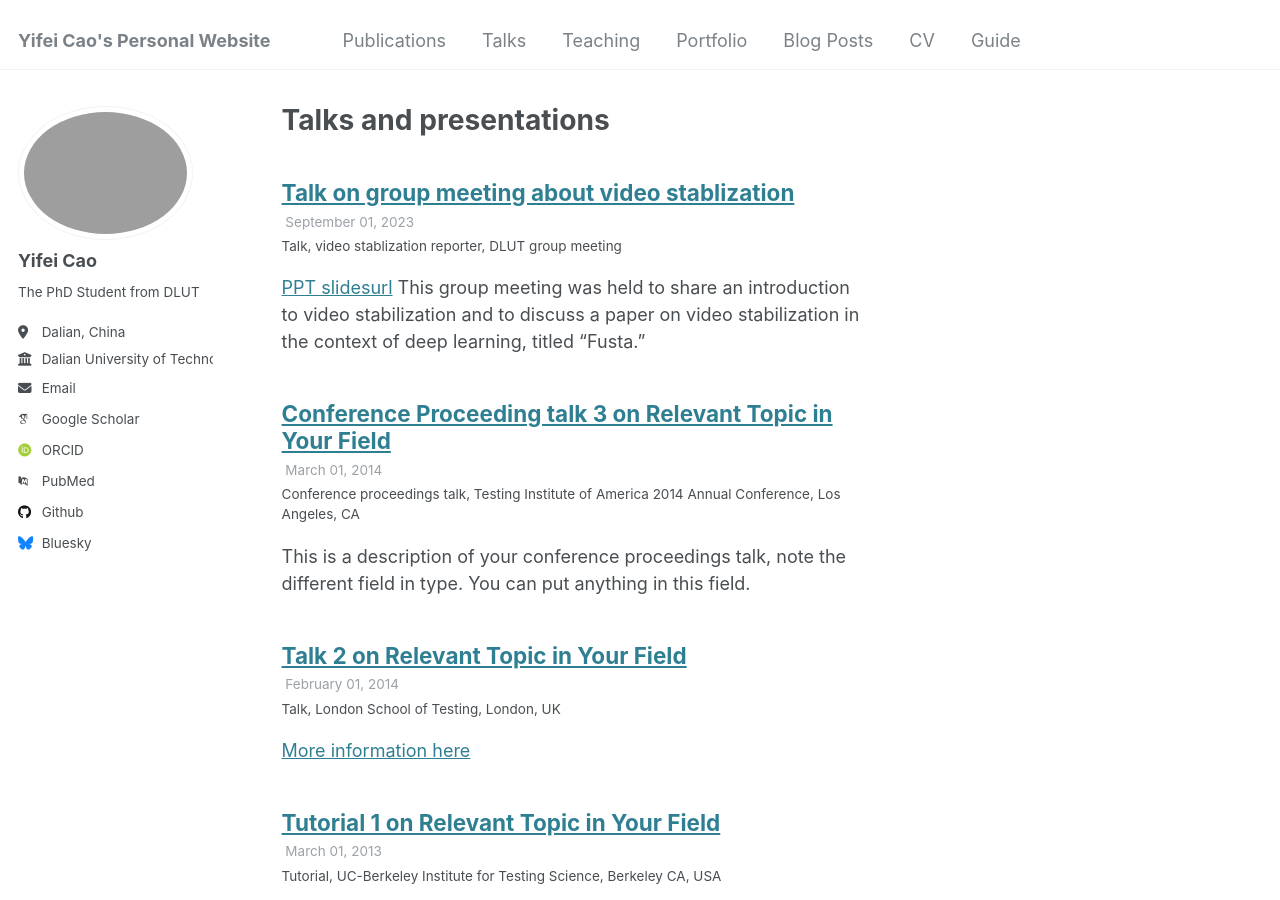
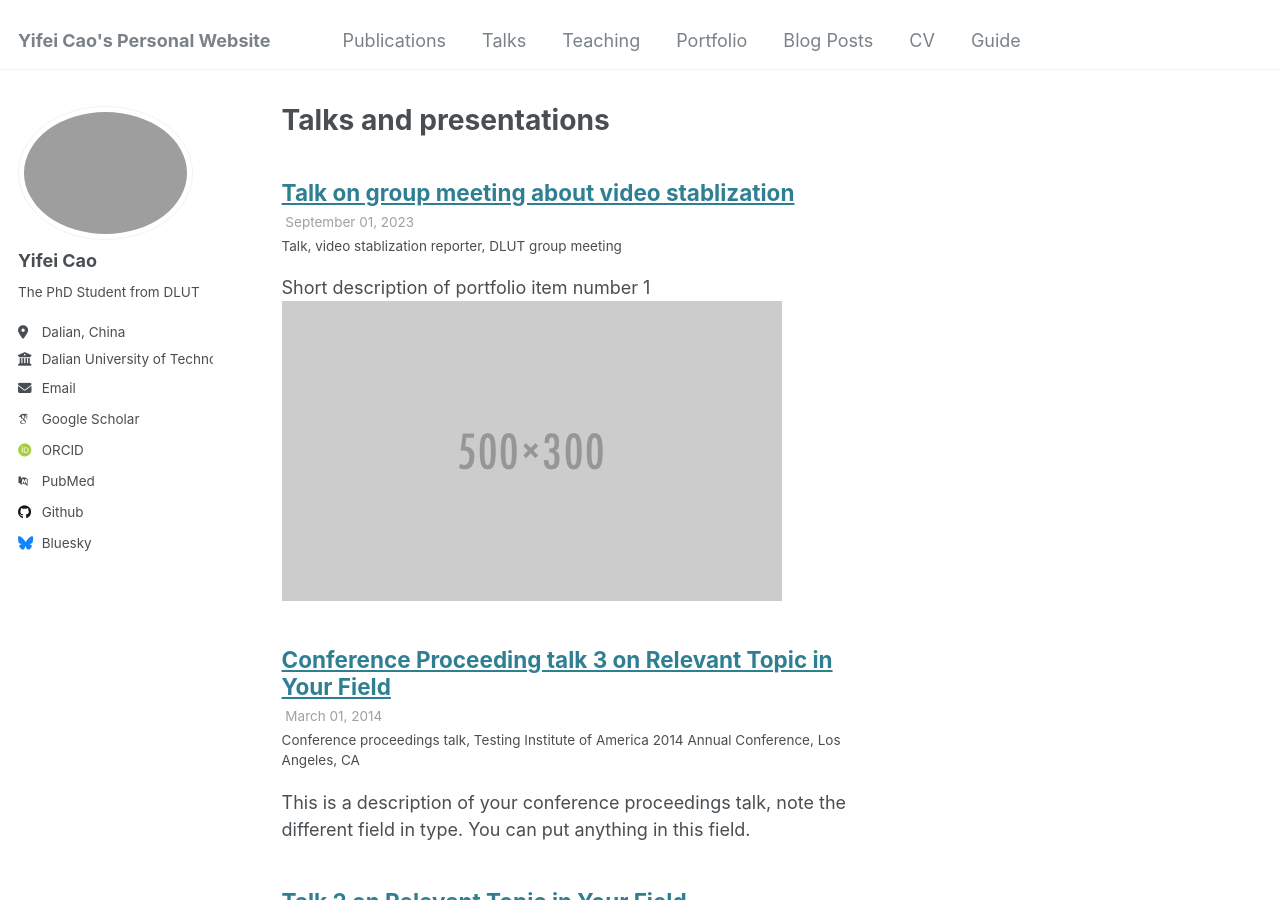
Before and after one commit to cyfedu-dlut/PersonalWeb, a Jekyll site: the page built from _pages/talks.html, in a window 1280 px wide and 900 px high. Built offline with Jekyll 4.4.1, drawn with Linux system fonts in a browser that asks for light colours; some web fonts are replaced.

Commit message:
Update 2012-03-01-talk-1.md

```diff
--- a/_talks/2012-03-01-talk-1.md
+++ b/_talks/2012-03-01-talk-1.md
@@ -6,6 +6,7 @@ permalink: /talks/2012-03-01-talk-1
 venue: "video stablization reporter"
 date: 2023-09-01
 location: "DLUT group meeting"
+excerpt: "Short description of portfolio item number 1<br/><img src='/images/500x300.png'>"
 ---
 [PPT slidesurl](https://cyfedu-dlut.github.io/PersonalWeb/PPT/videostab.pdf)
 This group meeting was held to share an introduction to video stabilization and to discuss a paper on video stabilization in the context of deep learning, titled "Fusta."
```
